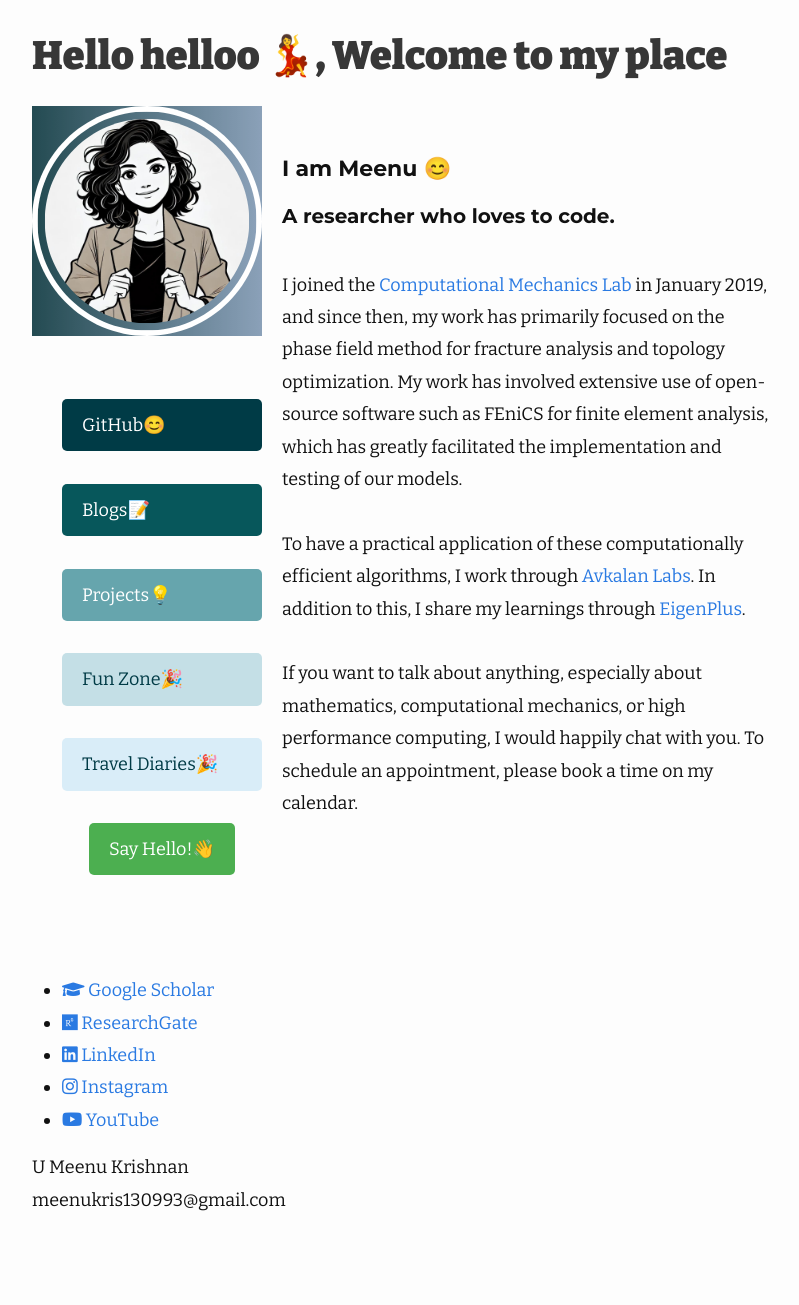
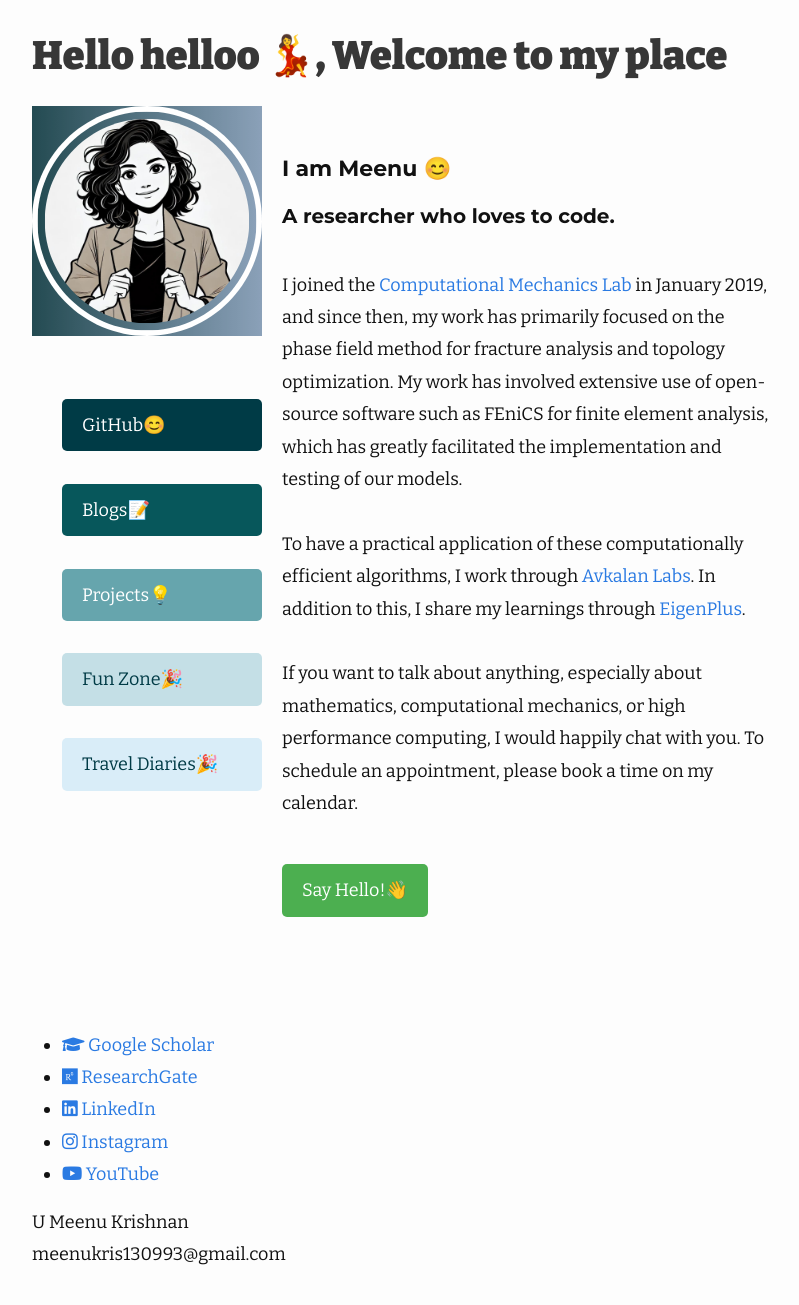
Before and after one commit to umeenukrishnan/umeenukrishnan.github.io, a Jekyll site: the page built from index.markdown, in a window 1280 px wide. Shown: the whole page, without its empty margins (238-1037 px from the left). Built offline with Jekyll 4.4.1, drawn with Linux system fonts in a browser that asks for light colours; before the commit the page ends 1251 px from its top, so only the background shows below that.

Commit message:
Update home.html

```diff
--- a/_layouts/home.html
+++ b/_layouts/home.html
@@ -21,9 +21,7 @@ layout: default
           <li style="margin-bottom: 2px;"><a class="link" href="{{ site.url }}/pages/funzone" style="background-color: #C4DFE6; color: #003B46; padding: 10px 20px; text-decoration: none; border-radius: 5px; display: block;">Fun Zone🎉</a></li>
           <li style="margin-bottom: 2px;"><a class="link" href="{{ site.url }}/pages/travel" style="background-color: #D9EDF8; color: #003B46; padding: 10px 20px; text-decoration: none; border-radius: 5px; display: block;">Travel Diaries🎉</a></li>
          <div style="text-align: center;">
-        <li style="margin-bottom: 2px; list-style: none;">
-          <a class="button button-hello" href="https://calendly.com/umeenukrishnan/30min" target="_blank" title="Let's connect!" style="background-color: #4CAF50; color: white; padding: 10px 20px; text-decoration: none; border-radius: 5px; display: inline-block;">Say Hello!👋</a>
-        </li>
+
 </div>
 
         </ul>
@@ -44,6 +42,9 @@ layout: default
                 If you want to talk about anything, especially about mathematics, computational mechanics, or high performance computing, I would happily chat with you. To schedule an appointment, please book a time on my calendar.
               </p>
             </div>
+            <li style="margin-bottom: 2px; list-style: none;">
+          <a class="button button-hello" href="https://calendly.com/umeenukrishnan/30min" target="_blank" title="Let's connect!" style="background-color: #4CAF50; color: white; padding: 10px 20px; text-decoration: none; border-radius: 5px; display: inline-block;">Say Hello!👋</a>
+        </li>
           </div>
         </div>
       </div>
```
